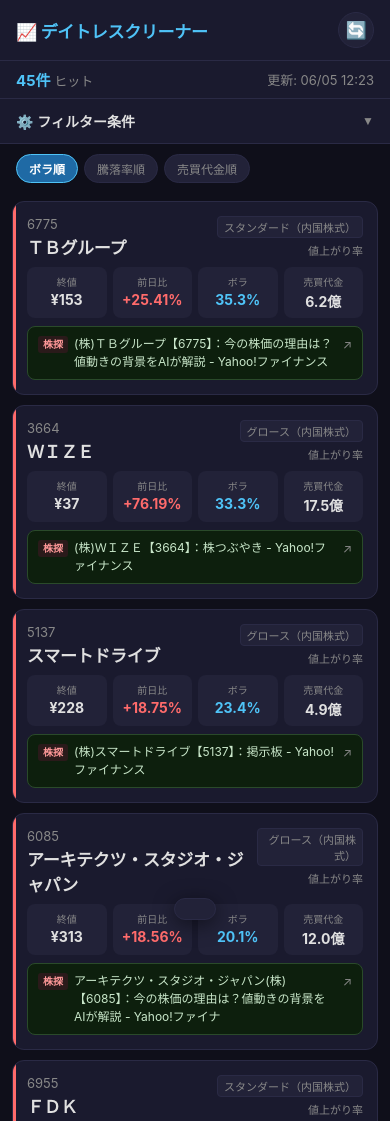
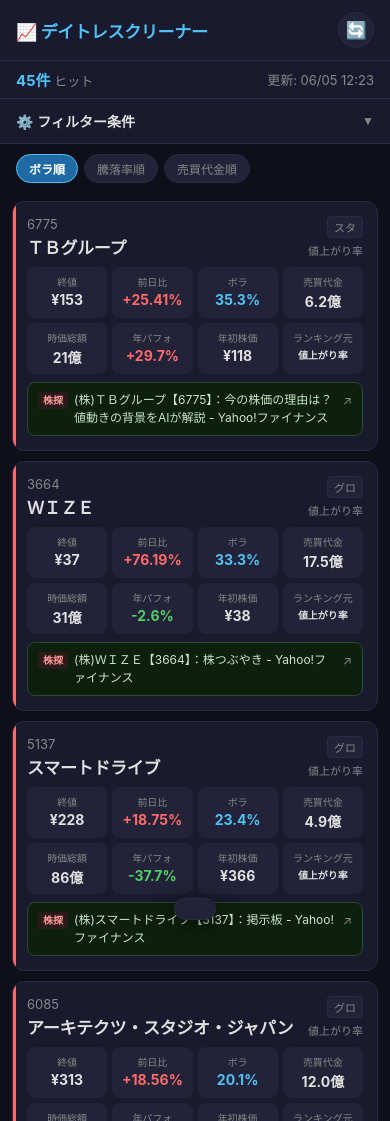
Before and after one commit to jpn-x/kabu-screener, a plain HTML site: page index.html in a window 390 px wide. Shown: the top 1121 px of the page. Drawn offline with Linux system fonts and the light colour scheme.

Commit message:
feat: update mobile cards with 時価総額/年パフォ/年初株価/市場略称

```diff
--- a/assets/app.js
+++ b/assets/app.js
@@ -220,13 +220,22 @@ function render() {
 function cardHTML(s) {
   const up = (s.change_pct ?? 0) >= 0;
   const chgClass = up ? 'up' : 'down';
-  const chgStr = s.change_pct != null ? `${s.change_pct >= 0 ? '+' : ''}${s.change_pct.toFixed(2)}%` : '-';
+  const chgStr   = s.change_pct != null ? `${s.change_pct >= 0 ? '+' : ''}${s.change_pct.toFixed(2)}%` : '-';
   const volField = getVolField();
-  const volVal  = s[volField];
-  const volStr  = volVal != null ? `${volVal.toFixed(1)}%` : '-';
+  const volVal   = s[volField];
+  const volStr   = volVal != null ? `${volVal.toFixed(1)}%` : '-';
   const volLabel = state.volPeriod === '当日' ? 'ボラ' : `ボラ(${state.volPeriod})`;
-  const tvStr   = s.trading_value != null ? `${s.trading_value.toFixed(1)}億` : '-';
-  const closeStr = s.close != null ? s.close.toLocaleString() : '-';
+  const tvStr    = s.trading_value   != null ? `${s.trading_value.toFixed(1)}億`      : '-';
+  const closeStr = s.close           != null ? s.close.toLocaleString()                : '-';
+  const mcapStr  = s.market_cap      != null ? `${s.market_cap.toLocaleString()}億`   : '-';
+  const ytd      = s.ytd_perf;
+  const ytdStr   = ytd != null ? `${ytd >= 0 ? '+' : ''}${ytd.toFixed(1)}%`           : '-';
+  const ytdClass = ytd != null ? (ytd >= 0 ? 'up' : 'down') : '';
+  const yspStr   = s.year_start_price != null ? `¥${s.year_start_price.toLocaleString()}` : '-';
+  const mktAbbr  = (s.market||'').includes('プライム') ? 'プラ'
+                 : (s.market||'').includes('スタンダード') ? 'スタ'
+                 : (s.market||'').includes('グロース') ? 'グロ'
+                 : (s.market||'').slice(0,3);
 
   let matHTML = '';
   if (s.material_text) {
@@ -258,7 +267,7 @@ function cardHTML(s) {
           <div class="card-name">${escHtml(s.name)}</div>
         </div>
         <div class="card-right">
-          <div class="card-market">${escHtml(s.market)}</div>
+          <div class="card-market">${mktAbbr}</div>
           <div class="card-source">${escHtml(s.source)}</div>
         </div>
       </div>
@@ -278,6 +287,22 @@ function cardHTML(s) {
         <div class="metric">
           <div class="metric-label">売買代金</div>
           <div class="metric-value">${tvStr}</div>
+        </div>
+        <div class="metric">
+          <div class="metric-label">時価総額</div>
+          <div class="metric-value">${mcapStr}</div>
+        </div>
+        <div class="metric">
+          <div class="metric-label">年パフォ</div>
+          <div class="metric-value ${ytdClass}">${ytdStr}</div>
+        </div>
+        <div class="metric">
+          <div class="metric-label">年初株価</div>
+          <div class="metric-value">${yspStr}</div>
+        </div>
+        <div class="metric">
+          <div class="metric-label">ランキング元</div>
+          <div class="metric-value" style="font-size:10px;">${escHtml(s.source)}</div>
         </div>
       </div>
       ${matHTML}
--- a/assets/style.css
+++ b/assets/style.css
@@ -304,7 +304,7 @@ input[type=range]::-webkit-slider-thumb {
 .card-metrics {
   display: grid;
   grid-template-columns: repeat(4, 1fr);
-  gap: 6px;
+  gap: 5px;
   margin-bottom: 8px;
 }
 
```
